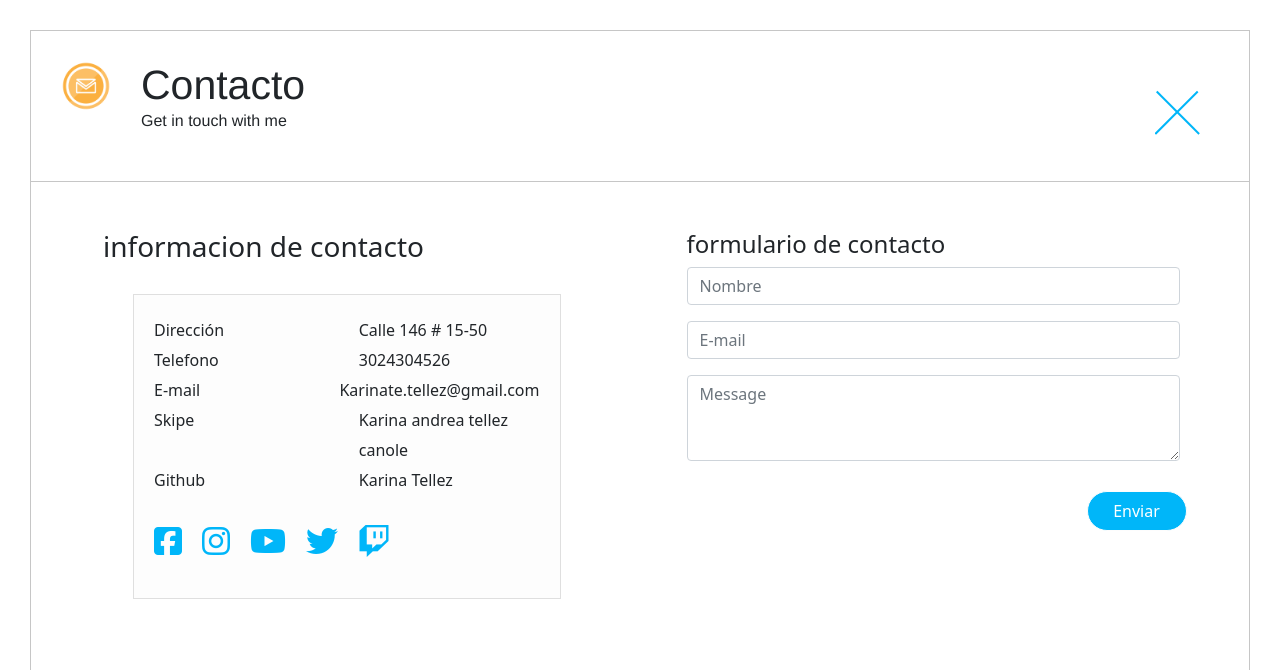
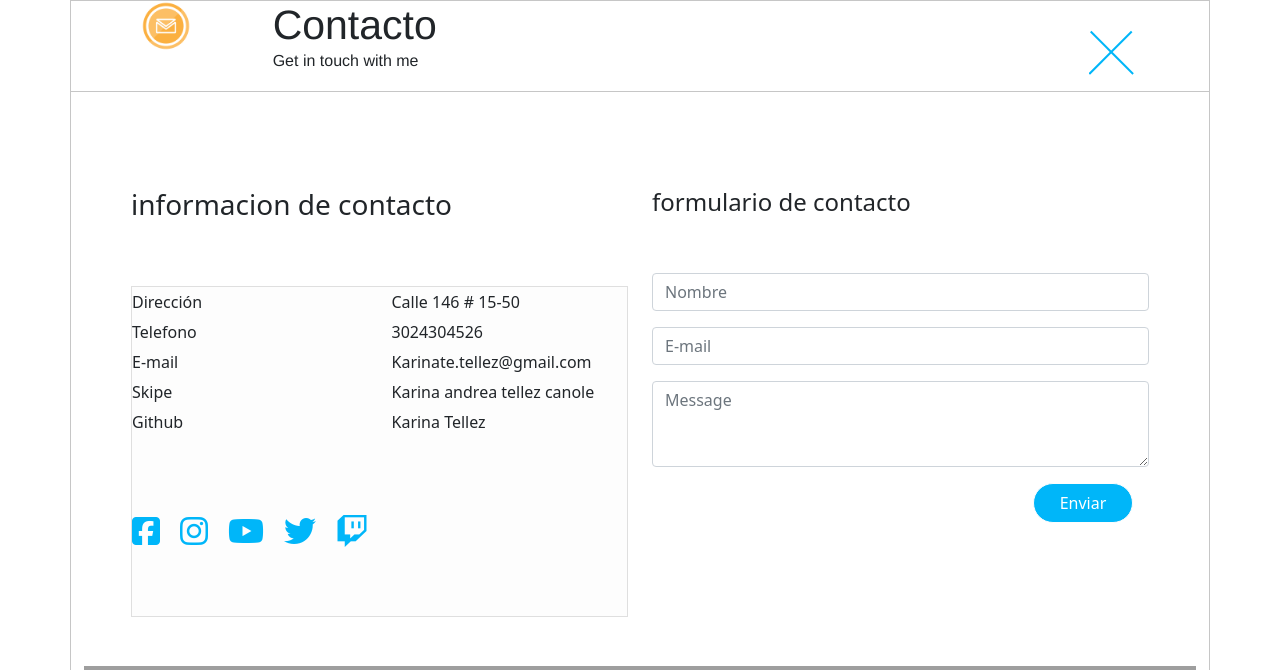
Before and after one commit to karinatellez/karinaportafolio, a PHP site: page /contacto/index.html in a window 1280 px wide. Shown: the top 670 px of the page. Run offline with PHP 8.4, Linux system fonts and the light colour scheme; some libraries are stand-ins or nearby versions; grey boxes are pictures that could not be loaded.

Commit message:
hoy hicimos responsive la pagina contacto

```diff
--- a/contacto/index.html
+++ b/contacto/index.html
@@ -16,60 +16,84 @@
       integrity="sha384-+0n0xVW2eSR5OomGNYDnhzAbDsOXxcvSN1TPprVMTNDbiYZCxYbOOl7+AMvyTG2x"
       crossorigin="anonymous"
     />
-
     <title>contacto</title>
     <link rel="stylesheet" href="./style.css" />
   </head>
   <body>
-    <div id="wraper">
-      <header>
-        <img src="./icono-contacto.png" alt="" class="iconocontact" />
-        <div class="titulos">
+    <div id="wraper" class="container">
+      <header class="row">
+        <div class="col-2 justify-content-center text-center">
+          <img src="./icono-contacto.png" alt="" class="iconocontact" />
+        </div>
+        <div class="titulos col-8">
           <h1>Contacto</h1>
           <h2>Get in touch with me</h2>
         </div>
+        <div class="col-2 justify-content-center text-center">
         <a href="../principal/index.html" id="enlace"
-          ><svg width="50" height="50" viewBox="0 0 50 50" fill="none" xmlns="http://www.w3.org/2000/svg">
-            <rect width="50" height="50" fill="#E5E5E5"/>
-            <g id="Frame 1"class="marco" clip-path="url(#clip0)">
-            <rect width="50" height="50" fill="white"/>
-            <line id="LINE2" x1="0.292893" y1="45.9325" x2="42.7193" y2="3.50609" stroke="#A5E2EF" stroke-width="2"/>
-            <line id="LINE1" x1="1.70711" y1="3.50609" x2="44.1335" y2="45.9325" stroke="#A5E2EF" stroke-width="2"/>
+          ><svg
+            width="50"
+            height="50"
+            viewBox="0 0 50 50"
+            fill="none"
+            xmlns="http://www.w3.org/2000/svg"
+          >
+            <rect width="50" height="50" fill="#E5E5E5" />
+            <g id="Frame 1" class="marco" clip-path="url(#clip0)">
+              <rect width="50" height="50" fill="white" />
+              <line
+                id="LINE2"
+                x1="0.292893"
+                y1="45.9325"
+                x2="42.7193"
+                y2="3.50609"
+                stroke="#A5E2EF"
+                stroke-width="2"
+              />
+              <line
+                id="LINE1"
+                x1="1.70711"
+                y1="3.50609"
+                x2="44.1335"
+                y2="45.9325"
+                stroke="#A5E2EF"
+                stroke-width="2"
+              />
             </g>
             <defs>
-            <clipPath id="clip0">
-            <rect width="50" height="50" fill="white"/>
-            </clipPath>
+              <clipPath id="clip0">
+                <rect width="50" height="50" fill="white" />
+              </clipPath>
             </defs>
-            </svg>
-
+          </svg>
         </a>
+      </div>
       </header>
-      <main class="row justify-content-evenly" id="main">
-        <div class="col-5" id="mainizquierdo">
-          <h3 id="modificar">informacion de contacto</h3>
+      <main class="row p-5" id="main">
+        <div class="col-xl-6 col-lg-6 col-md-6 col-sm-12" id="mainizquierdo">
+          <h3 id="modificar" class="py-5">informacion de contacto</h3>
           <div class="cajita">
             <div class="row">
-              <div class="col">Dirección</div>
-              <div class="col">Calle 146 # 15-50</div>
+              <div class="col-xl-6 col-lg-6 col-md-6 col-sm-12 col-12">Dirección</div>
+              <div class="col-xl-6 col-lg-6 col-md-6 col-sm-12 col-12">Calle 146 # 15-50</div>
             </div>
             <div class="row">
-              <div class="col">Telefono</div>
-              <div class="col">3024304526</div>
+              <div class="col-xl-6 col-lg-6 col-md-6 col-sm-12 col-12">Telefono</div>
+              <div class="col-xl-6 col-lg-6 col-md-6 col-sm-12 col-12">3024304526</div>
             </div>
             <div class="row">
-              <div class="col">E-mail</div>
-              <div class="col">Karinate.tellez@gmail.com</div>
+              <div class="col-xl-6 col-lg-6 col-md-6 col-sm-12 col-12">E-mail</div>
+              <div class="col-xl-6 col-lg-6 col-md-6 col-sm-12 col-12">Karinate.tellez@gmail.com</div>
             </div>
             <div class="row">
-              <div class="col">Skipe</div>
-              <div class="col">Karina andrea tellez canole</div>
+              <div class="col-xl-6 col-lg-6 col-md-6 col-sm-12 col-12">Skipe</div>
+              <div class="col-xl-6 col-lg-6 col-md-6 col-sm-12 col-12">Karina andrea tellez canole</div>
             </div>
             <div class="row">
-              <div class="col">Github</div>
-              <div class="col">Karina Tellez</div>
+              <div class="col-xl-6 col-lg-6 col-md-6 col-sm-12 col-12">Github</div>
+              <div class="col-xl-6 col-lg-6 col-md-6 col-sm-12 col-12">Karina Tellez</div>
             </div>
-            <div class="iconos">
+            <div class="iconos py-5">
               <ul>
                 <li><i class="fab fa-facebook-square fa-2x"></i></li>
                 <li><i class="fab fa-instagram fa-2x"></i></li>
@@ -80,8 +104,8 @@
             </div>
           </div>
         </div>
-        <div class="col-5">
-          <h4>formulario de contacto</h4>
+        <div class="col-xl-6 col-lg-6 col-md-6 col-sm-12">
+          <h4 class="py-5">formulario de contacto</h4>
           <div>
             <div class="mb-3">
               <input
@@ -106,13 +130,13 @@
                 rows="3"
                 placeholder="Message"
               ></textarea>
-              <button class="boton">Enviar</button>
+              <div class="text-end m-3">
+              <button class="boton">Enviar</button></div>
             </div>
           </div>
         </div>
       </main>
-      <div class="row"><div id="map"></div>
-    </div>
+      <div class="row"><div id="map" class="col-12"></div></div>
     </div>
 
     <!-- Optional JavaScript; choose one of the two! -->
--- a/contacto/style.css
+++ b/contacto/style.css
@@ -4,7 +4,6 @@
     box-sizing: border-box;
 }
 #wraper{
-    margin:30PX ;
     border: 1px solid #c6c6c6;
 }
 .iconocontact{
@@ -12,24 +11,16 @@
     height:50px;
 }
 header{
-    padding-top: 30px;
-    padding-bottom: 30px;
-    display:flex;
     border-bottom: 1px #C6C6C6 solid;
-    padding-left: 30px;
 }
-.titulos{
-    margin-left: 30px;
-}
+
 .titulos a{
     text-decoration: none;
 }
 #enlace{
-    padding-left:850px;
     font-size: 60px;
     text-decoration: none;
     color: #c6c6c6;
-    width: 60px;
 }
 
 H1{
@@ -46,22 +37,11 @@ h2{
 .cajita{
     border: 1px solid #dfdfdf ;
     background-color: #fdfdfd;
-    padding: 20px;
     line-height: 30px;
-    margin: 30px;
 
 }
 #modificar{
     margin-bottom: 16px;
-}
-main{
-    padding-top: 48px;
-    padding-bottom: 48px;
-}
-#mainizquierdo{
-    padding-right: 15px;
-    padding-left: 15px;
-    padding-bottom: 30px;
 }
 .boton{
     border-radius:30px;
@@ -70,8 +50,7 @@ main{
     background-color: #00b6f9;
     border: 1px solid  #fdfdfd;
     color: #ffffff;
-    margin-left: 400px;
-    margin-top: 30px;
+
 }
 .boton:hover{
     background-color:#068cd6;
@@ -143,10 +122,8 @@ main{
 }
 /* Set the size of the div element that contains the map */
 #map {
-    height: 400px;
+    height:400px;
     /* The height is 400 pixels */
-    width: 95%;
     /* The width is the width of the web page */
     border: solid #ffffff 1px;
-    margin:30px;
   }
```
